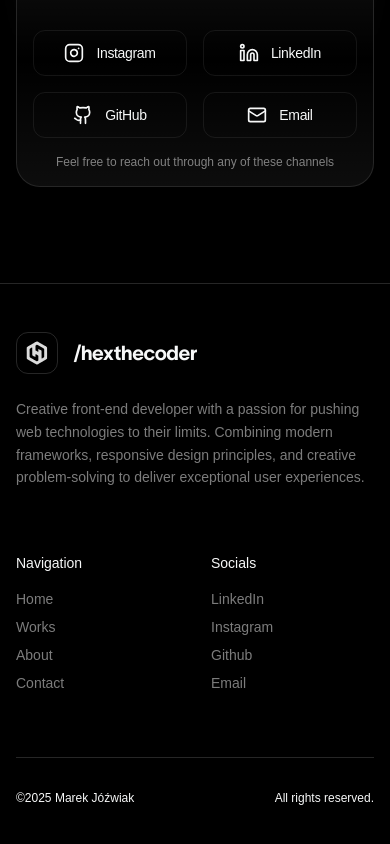
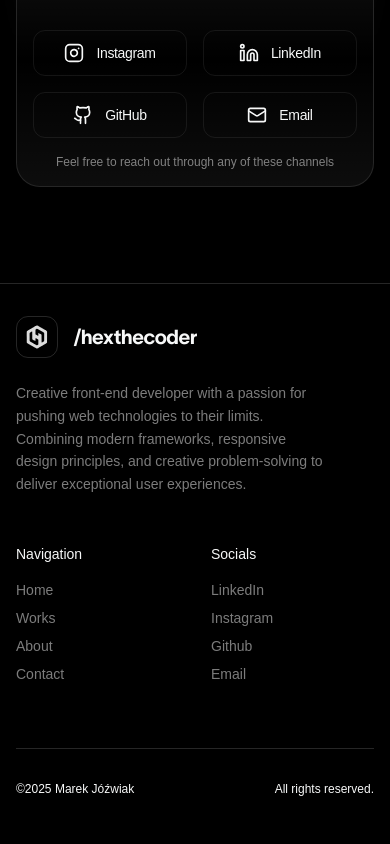
Before and after one commit to 66HEX/personal-website, a Next.js app: page /about in a window 390 px wide. Shown: the part 1929-2773 px from the top of the page. Built offline with nearby package versions, Linux system fonts and the light colour scheme; a web font is replaced by a local one.

Commit message:
Footer: changed description styling

```diff
--- a/app/components/Footer/Footer.tsx
+++ b/app/components/Footer/Footer.tsx
@@ -38,12 +38,12 @@
     const currentYear = new Date().getFullYear();
 
     return (
-        <footer className="w-screen px-4 lg:px-24 py-12 lg:py-24 text-text-white border-t border-line bg-background">
+        <footer className="w-screen px-4 lg:px-24 py-8 lg:py-24 text-text-white border-t border-line bg-background">
             <div className="w-full h-full relative">
                 <div className="relative mb-8">
                     <div className="grid grid-cols-1 md:grid-cols-12 gap-8 md:gap-16">
                         <div className="md:col-span-6 lg:col-span-8">
-                            <div className="space-y-6 mb-8">
+                            <div className="space-y-6 mb-4">
                                 <TransitionLink href={"/"}>
                                     <div className="flex items-center gap-4 md:gap-6">
                                         <div
@@ -60,7 +60,7 @@
                                         </h2>
                                     </div>
                                 </TransitionLink>
-                                <p className="font-[500] text-sm text-text-gray leading-relaxed max-w-lg">
+                                <p className="font-[500] text-sm text-text-gray leading-relaxed max-w-lg mr-12">
                                     Creative front-end developer with a passion for pushing web technologies to their
                                     limits. Combining modern frameworks, responsive design principles, and creative
                                     problem-solving
```
Also changed, not shown: app/components/Marquee/marquee.tsx (line endings or trailing spaces).
